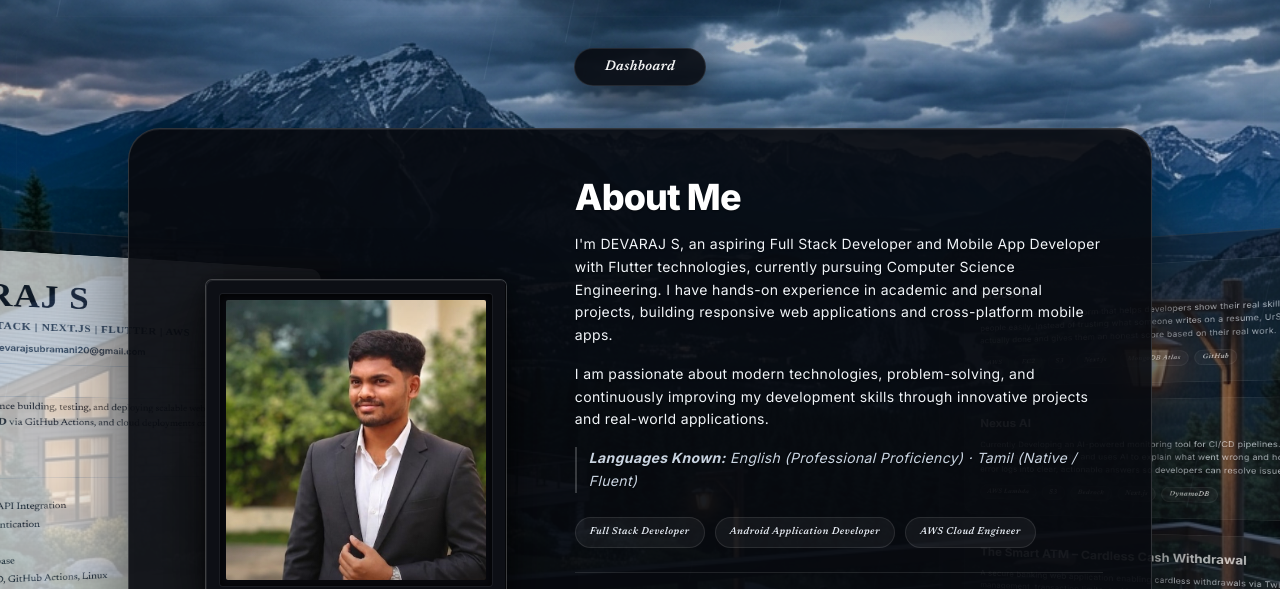
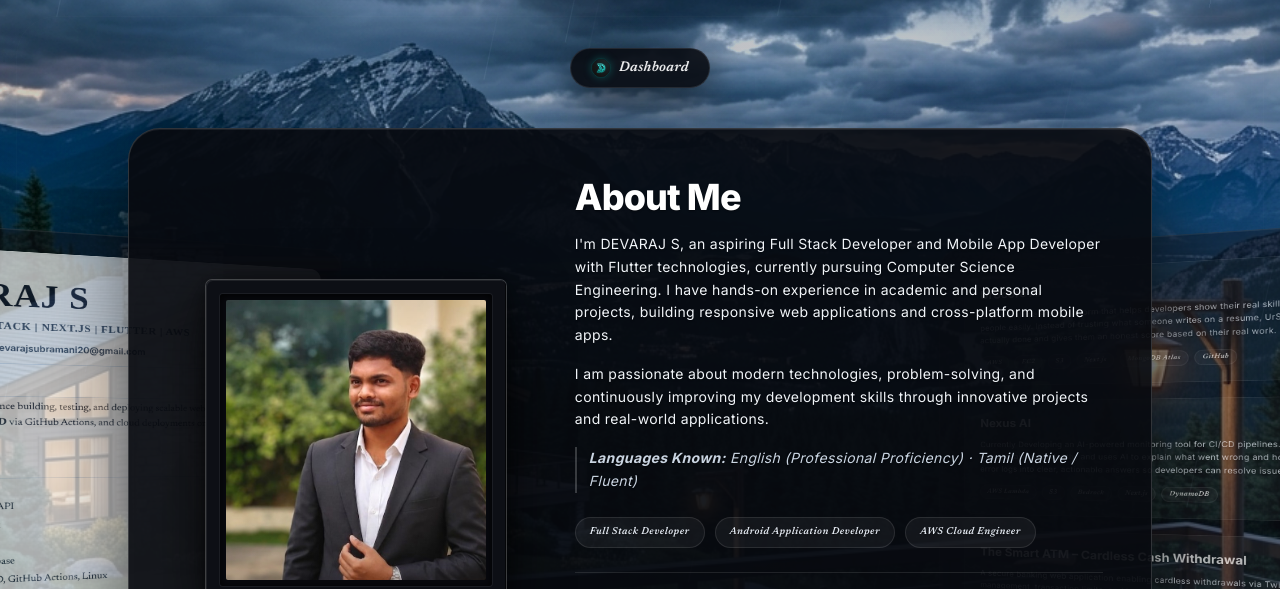
Before and after one commit to DEVARAJ-07/Portfolio, a React (Vite) app: page / in a window 1280 px wide. Shown: the top 589 px of the page. Built offline with nearby package versions, Linux system fonts and the light colour scheme.

Commit message:
Updated Skills

```diff
--- a/index.html
+++ b/index.html
@@ -4,7 +4,7 @@
 <head>
   <meta charset="UTF-8" />
   <meta http-equiv="Content-Type" content="text/html; charset=UTF-8" />
-  <link rel="icon" type="image/png" href="/vite.svg.png" />
+  <link rel="icon" type="image/png" href="./logo.png" />
   <meta name="viewport" content="width=device-width, initial-scale=1.0, maximum-scale=5.0, viewport-fit=cover" />
   <meta name="description"
     content="DEVARAJ S – Full Stack Web Developer portfolio showcasing projects, skills, and experience in MERN Stack, Mobile App Development, and AI." />
--- a/src/App.jsx
+++ b/src/App.jsx
@@ -31,7 +31,9 @@ const PAGE_COMPONENTS = [
 
 // Tightest spring that still looks organic — no mass property (framer default = 1 but omitting
 // lets framer use its tighter internal default), high stiffness = instant snap, damping kills bounce.
-const CARD_SPRING = { type: 'spring', stiffness: 220, damping: 28, mass: 0.8 }
+// Tightest spring that still looks organic — no mass property (framer default = 1 but omitting
+// lets framer use its tighter internal default), high stiffness = instant snap, damping kills bounce.
+const CARD_SPRING = { type: 'spring', stiffness: 260, damping: 30, mass: 0.7 }
 const HEADER_SPRING = { type: 'spring', stiffness: 420, damping: 32, mass: 0.5 }
 
 function App() {
@@ -116,7 +118,7 @@ function App() {
         <motion.div
           layout
           transition={HEADER_SPRING}
-          className={`px-5 py-2.5 rounded-full bg-[#05060b]/85 border backdrop-blur-xl shadow-[0_12px_40px_rgba(0,0,0,0.65)] flex items-center justify-center gap-3 transition-colors duration-200 ${
+          className={`px-5 h-10 rounded-full bg-[#05060b]/85 border backdrop-blur-xl shadow-[0_12px_40px_rgba(0,0,0,0.65)] flex items-center justify-center gap-3 transition-colors duration-200 ${
             isHeaderHovered
               ? 'border-teal-500/40 shadow-[0_0_15px_rgba(20,184,166,0.12)]'
               : 'border-white/10'
@@ -136,8 +138,14 @@ function App() {
             )}
           </AnimatePresence>
 
-          {/* Page Title */}
-          <div className="relative overflow-hidden flex items-center h-4 min-w-[90px] justify-center text-center">
+          {/* Page Title with Logo */}
+          <div className="flex items-center justify-center gap-2">
+            <img
+              src={`${import.meta.env.BASE_URL}logo.png`}
+              className="w-5 h-5 rounded-full object-contain border border-teal-500/20 shadow-[0_0_8px_rgba(20,184,166,0.3)] shrink-0"
+              alt="Logo"
+            />
+            <div className="relative overflow-hidden flex items-center justify-center h-5">
               <AnimatePresence mode="popLayout" initial={false}>
                 <motion.span
                   key={activePage}
@@ -145,11 +153,12 @@ function App() {
                   animate={{ opacity: 1, y: 0 }}
                   exit={{ opacity: 0, y: -6 }}
                   transition={{ duration: 0.12, ease: 'easeOut' }}
-                className="text-xs md:text-sm font-semibold italic text-white/95 font-newsreader tracking-wide whitespace-nowrap"
+                  className="text-xs md:text-sm font-semibold italic text-white/95 font-newsreader tracking-wide whitespace-nowrap flex items-center"
                 >
                   {pagesList[activePage]?.title}
                 </motion.span>
               </AnimatePresence>
+            </div>
           </div>
 
           {/* Right Arrow */}
--- a/src/components/Resume.jsx
+++ b/src/components/Resume.jsx
@@ -71,8 +71,8 @@ Proficient in \\textbf{Flutter} cross-platform mobile development, \\textbf{CI/C
 {\\small
 \\begin{tabularx}{\\linewidth}{@{} l X @{}}
   \\textbf{Languages}               & Java, C, SQL, Python\\\\[2pt]
-  \\textbf{Frontend}                & React.js, Next.js, HTML5, CSS3, REST API Integration \\\\[2pt]
-  \\textbf{Backend}                 & Node.js, Express.js, FastAPI, JWT Authentication \\\\[2pt]
+  \\textbf{Frontend}                & React.js, Next.js, HTML5, CSS3, REST API  \\\\[2pt]
+  \\textbf{Backend}                 & Node.js, Express.js, FastAPI, SpringBoot \\\\[2pt]
   \\textbf{Mobile}                  & Flutter, Dart \\\\[2pt]
   \\textbf{Databases}               & MongoDB, MySQL, PostgreSQL, Supabase \\\\[2pt]
   \\textbf{Cloud \\& DevOps}         & AWS (EC2, S3, Lambda), Docker, CI/CD, GitHub Actions, Linux \\\\[2pt]
@@ -258,10 +258,10 @@ export default function Resume() {
                             <span className="col-span-9">Java, C, SQL, Python</span>
 
                             <span className="col-span-3 font-bold text-slate-850">Frontend:</span>
-                            <span className="col-span-9">React.js, Next.js, HTML5, CSS3, REST API Integration</span>
+                            <span className="col-span-9">React.js, Next.js, HTML5, CSS3, REST API</span>
 
                             <span className="col-span-3 font-bold text-slate-850">Backend:</span>
-                            <span className="col-span-9">Node.js, Express.js, FastAPI, JWT Authentication</span>
+                            <span className="col-span-9">Node.js, Express.js, FastAPI, SpringBoot</span>
 
                             <span className="col-span-3 font-bold text-slate-850">Mobile:</span>
                             <span className="col-span-9">Flutter, Dart</span>
--- a/src/components/Skills.jsx
+++ b/src/components/Skills.jsx
@@ -1,6 +1,6 @@
 import { motion } from 'framer-motion'
 import { FaJava, FaCode, FaDatabase, FaAws, FaDocker, FaLinux, FaRobot, FaCss3Alt } from 'react-icons/fa'
-import { SiJavascript, SiPython, SiReact, SiNextdotjs, SiHtml5, SiNodedotjs, SiExpress, SiFastapi, SiJsonwebtokens, SiFlutter, SiDart, SiMongodb, SiMysql, SiPostgresql, SiSupabase, SiGit, SiGithub, SiPostman, SiAndroidstudio, SiGithubactions } from 'react-icons/si'
+import { SiPython, SiReact, SiNextdotjs, SiHtml5, SiNodedotjs, SiExpress, SiFastapi, SiFlutter, SiDart, SiMongodb, SiMysql, SiPostgresql, SiSupabase, SiGit, SiGithub, SiPostman, SiAndroidstudio, SiGithubactions, SiSpringboot } from 'react-icons/si'
 import { VscVscode } from 'react-icons/vsc'
 
 const skillCategories = [
@@ -10,8 +10,7 @@ const skillCategories = [
             { name: 'Java', icon: <FaJava className="text-2xl text-[#f89820]" /> },
             { name: 'C', icon: <FaCode className="text-2xl text-[#00599c]" /> },
             { name: 'SQL', icon: <FaDatabase className="text-2xl text-[#00758f]" /> },
-            { name: 'JavaScript', icon: <SiJavascript className="text-2xl text-[#f7df1e]" /> },
-            { name: 'Python (Basics)', icon: <SiPython className="text-2xl text-[#3776ab]" /> },
+            { name: 'Python', icon: <SiPython className="text-2xl text-[#3776ab]" /> },
         ],
     },
     {
@@ -29,8 +28,8 @@ const skillCategories = [
         skills: [
             { name: 'Node.js', icon: <SiNodedotjs className="text-2xl text-[#339933]" /> },
             { name: 'Express.js', icon: <SiExpress className="text-2xl text-slate-100" /> },
+            { name: 'Spring Boot', icon: <SiSpringboot className="text-2xl text-[#6db33f]" /> },
             { name: 'FastAPI', icon: <SiFastapi className="text-2xl text-[#009688]" /> },
-            { name: 'JWT Authentication', icon: <SiJsonwebtokens className="text-2xl text-[#fb015b]" /> },
         ],
     },
     {
--- a/src/components/SpatialBackground.jsx
+++ b/src/components/SpatialBackground.jsx
@@ -92,16 +92,13 @@ export default function SpatialBackground() {
         </div>
       )}
 
-      {/* Floating Animated Nebula Orbs for ambient light overlay (Slightly dimmed to keep it clean) */}
-      {isVisible && (
-        <div className="absolute inset-0 w-full h-full mix-blend-screen opacity-20 z-15">
-          {/* Dark Blue/Teal Nebula Orb */}
-          <div className="absolute -top-1/4 -left-1/4 w-[75vw] h-[75vw] rounded-full bg-teal-800/12 blur-[130px] animate-float-slow" />
-
-          {/* Slate/Indigo Nebula Orb */}
-          <div className="absolute -bottom-1/4 -right-1/4 w-[65vw] h-[65vw] rounded-full bg-slate-800/12 blur-[110px] animate-float-slower" />
-        </div>
-      )}
+      {/* Ambient light overlay via radial gradients (optimized, zero repaints) */}
+      <div
+        className="absolute inset-0 w-full h-full opacity-20 z-15 pointer-events-none mix-blend-screen"
+        style={{
+          background: 'radial-gradient(circle at 15% 15%, rgba(20,184,166,0.18) 0%, transparent 65%), radial-gradient(circle at 85% 85%, rgba(99,102,241,0.18) 0%, transparent 65%)'
+        }}
+      />
 
       {/* Subtle Spatial Mesh / Grid Overlay for depth perspective */}
       <div
```
Also changed, not shown: public/logo.png (added), 1 other file (tests, documents, lock files or other folders). Lines whose indentation alone changed are shown as unchanged.
